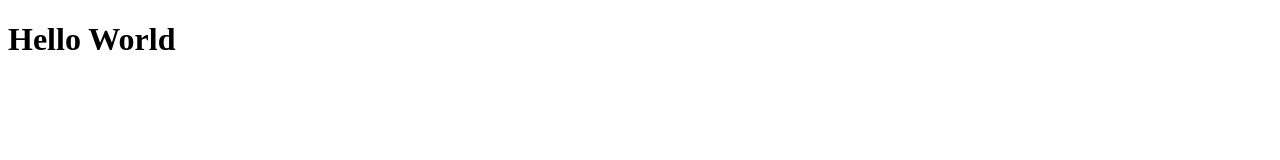
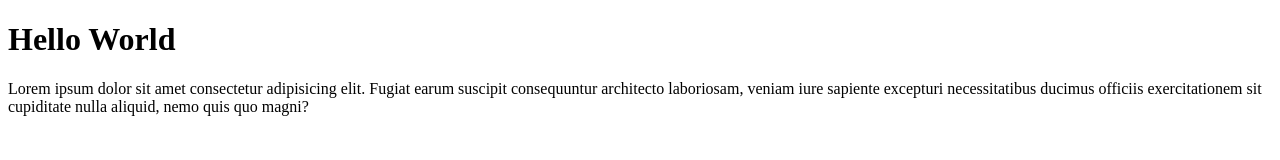
Before and after one commit to rayhanfatinfirjatullah/rayhan-git-test, a plain HTML site: page index.html in a window 1280 px wide. Drawn offline with Linux system fonts and the light colour scheme.

Commit message:
Menambahkan paragraf

```diff
--- a/index.html
+++ b/index.html
@@ -7,5 +7,6 @@
 </head>
 <body>
   <h1>Hello World</h1>
+  <p>Lorem ipsum dolor sit amet consectetur adipisicing elit. Fugiat earum suscipit consequuntur architecto laboriosam, veniam iure sapiente excepturi necessitatibus ducimus officiis exercitationem sit cupiditate nulla aliquid, nemo quis quo magni?</p>
 </body>
 </html>
```
